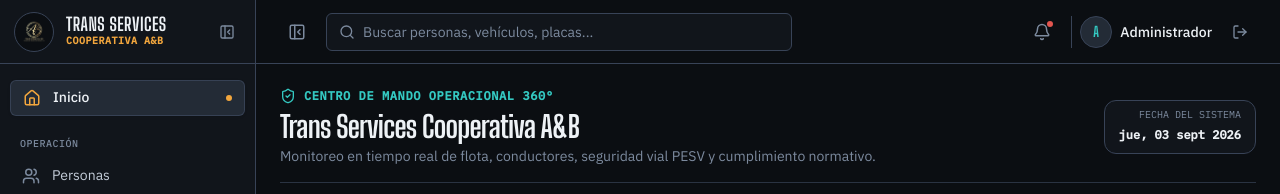
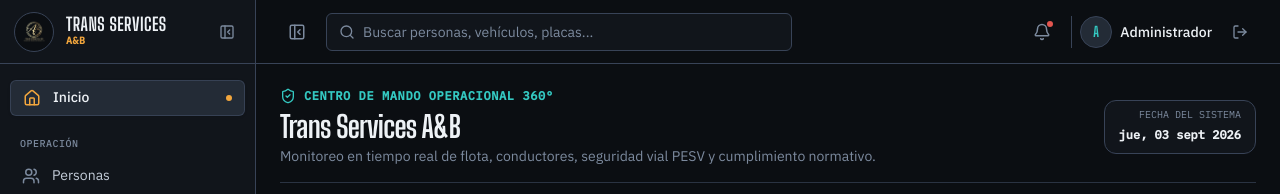
Before and after one commit to Owen101297/TRANSSERVICESAB, a Next.js app: page /dashboard in a window 1280 px wide. Shown: the top 194 px of the page. Built offline with nearby package versions, Linux system fonts and the light colour scheme; no server answers; the database is empty.

Commit message:
fix(branding): estandarizar nombre a TRANS SERVICES A&B en favicon metadata, login, sidebar, dashboard y apps moviles

```diff
--- a/app/(app)/dashboard/page.tsx
+++ b/app/(app)/dashboard/page.tsx
@@ -130,7 +130,7 @@ export default async function DashboardPage() {
             <span>Centro de Mando Operacional 360°</span>
           </div>
           <h1 className="font-[family-name:var(--font-display)] text-2xl sm:text-3xl font-bold tracking-tight text-paper-50">
-            Trans Services Cooperativa A&amp;B
+            Trans Services A&amp;B
           </h1>
           <p className="text-xs sm:text-sm text-fog-400 mt-0.5">
             Monitoreo en tiempo real de flota, conductores, seguridad vial PESV y cumplimiento normativo.
--- a/app/layout.tsx
+++ b/app/layout.tsx
@@ -7,8 +7,8 @@ import "./globals.css";
 // con acceso normal a internet — es un cambio de una línea.
 
 export const metadata: Metadata = {
-  title: "A&B OS | Trans Services Cooperativa A&B",
-  description: "Sistema operativo empresarial & Portal del Conductor — TRANSSERVICES A&B",
+  title: "TRANS SERVICES A&B",
+  description: "Sistema de Gestión Empresarial & Portal del Conductor — TRANS SERVICES A&B",
   icons: {
     icon: [
       { url: "/brand/logo.png", type: "image/png" },
--- a/app/login/page.tsx
+++ b/app/login/page.tsx
@@ -84,7 +84,7 @@ function LoginForm() {
             <ShieldCheck className="text-radar-cyan" size={26} />
           </div>
           <h1 className="font-[family-name:var(--font-display)] text-2xl font-black text-paper-50 uppercase tracking-wide">
-            TRANS SERVICES COOPERATIVA A&B
+            TRANS SERVICES A&B
           </h1>
           <p className="text-xs text-mist-200 mt-1 uppercase tracking-widest font-mono">
             SISTEMA INTEGRAL DE TRANSPORTE & GESTIÓN
--- a/components/layout/Sidebar.tsx
+++ b/components/layout/Sidebar.tsx
@@ -82,7 +82,7 @@ export function Sidebar({ isCollapsed = false, onToggleCollapse }: SidebarProps)
                 TRANS SERVICES
               </span>
               <span className="text-[10px] font-mono text-signal-amber font-semibold tracking-wider truncate">
-                COOPERATIVA A&amp;B
+                A&amp;B
               </span>
             </div>
           )}
--- a/public/apps/botiquin/index.html
+++ b/public/apps/botiquin/index.html
@@ -134,7 +134,7 @@
           </svg>
         </div>
         <div>
-          <h2 class="text-sm font-bold text-ios-text tracking-tight uppercase">Trans Services A&B S.A.S</h2>
+          <h2 class="text-sm font-bold text-ios-text tracking-tight uppercase">TRANS SERVICES A&B</h2>
           <p class="text-[11px] text-ios-muted font-medium">Control Periódico de Botiquines de Primeros Auxilios</p>
         </div>
       </div>
--- a/public/apps/encuesta/index.html
+++ b/public/apps/encuesta/index.html
@@ -129,7 +129,7 @@
     <div class="bg-gradient-to-br from-indigo-900 via-indigo-950 to-slate-950 p-6 squircle shadow-apple text-white relative overflow-hidden">
       <div class="relative z-10 space-y-2">
         <span class="inline-block px-2.5 py-0.5 rounded-md bg-white/10 text-white/90 text-[10px] font-mono uppercase tracking-wider">
-          Trans Services A&B S.A.S
+          TRANS SERVICES A&B
         </span>
         <h2 class="text-xl font-extrabold tracking-tight">Tu opinión nos impulsa</h2>
         <p class="text-xs text-white/70 leading-relaxed max-w-sm">
```
